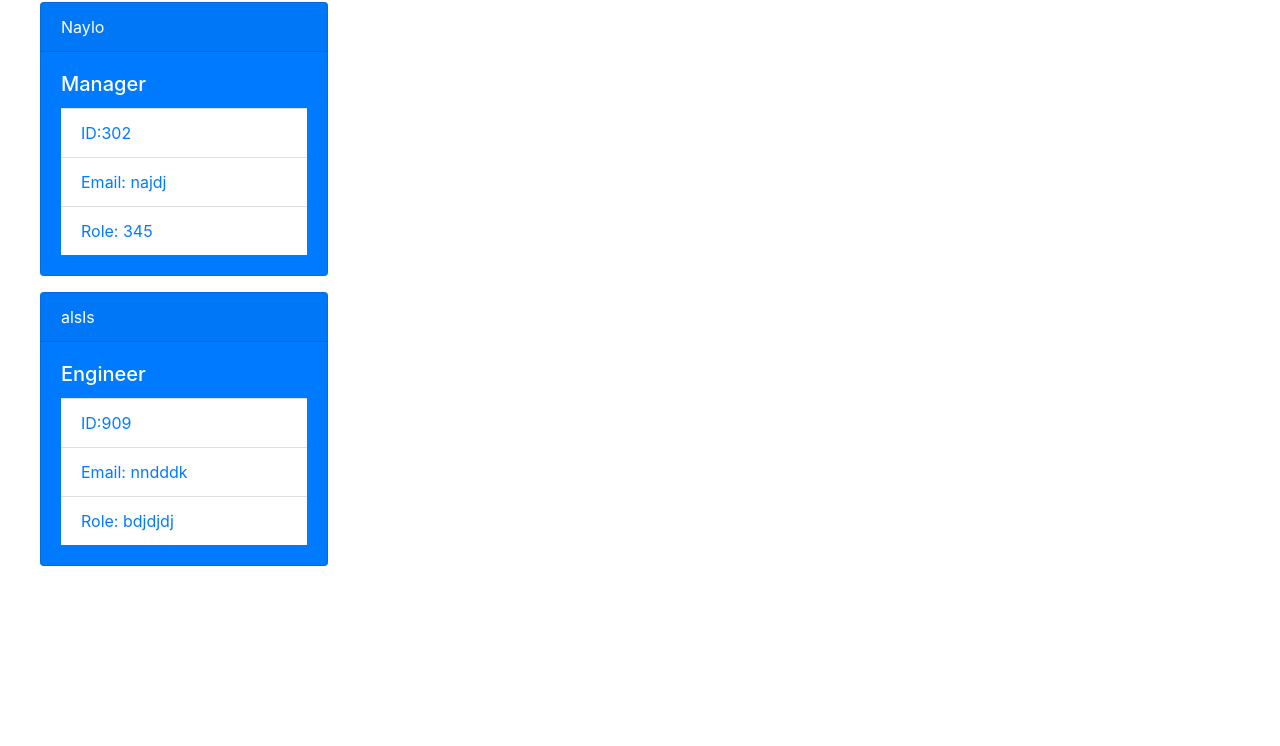
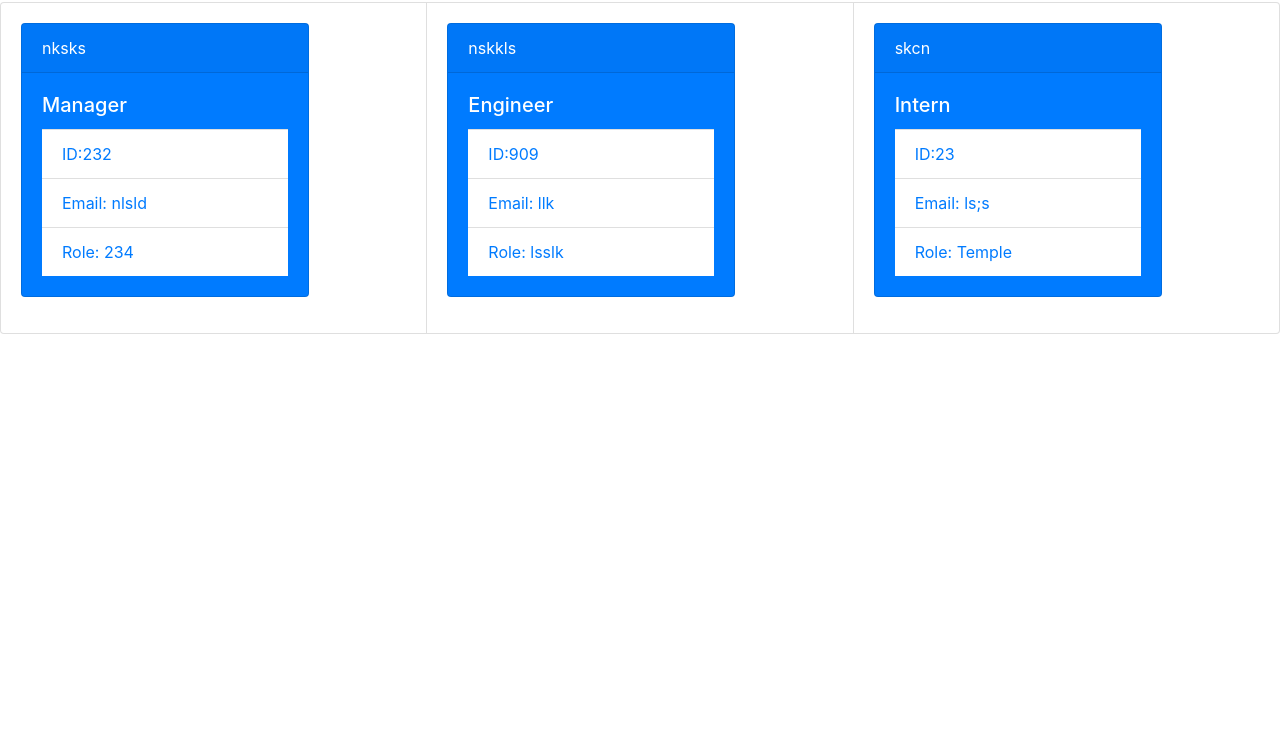
Before and after one commit to nayonnapurnell/Team-Profile-Generator-NodeJS, a website: page main/index.html in a window 1280 px wide. Shown: the part 54-800 px from the top of the page. Drawn offline with nearby package versions, Linux system fonts and the light colour scheme.

Commit message:
Updated the cards to be a row

```diff
--- a/main/index.html
+++ b/main/index.html
@@ -9,32 +9,54 @@
     </head>
     <body>
     <h1 class="fs-1">My Team</h1>
-      <ul class="employee-list">
-
+      <div class="card-group">
+        <div class="card">
+        <div class="card-body">
         <div class="card text-white bg-primary mb-3" style="max-width: 18rem;">
-        <div class="card-header name">Naylo</div>
+        <div class="card-header name">nksks</div>
         <div class="card-body text-primary">
-        <h5 class="card-title text-white"><i class="fa-solid fa-mug-saucer"></i> Manager</h5>
+        <h5 class="card-title text-white">Manager</h5>
         <ul class="list-group list-group-flush">
-        <li class="list-group-item id">ID:302</li>
-        <li class="list-group-item email">Email: najdj</li>
-        <li class="list-group-item role">Role: 345</li>
+        <li class="list-group-item id">ID:232</li>
+        <li class="list-group-item email">Email: nlsld</li>
+        <li class="list-group-item role">Role: 234</li>
         </ul>
         </div>
         </div>
         </div>
+        </div>
+        <div class="card">
+        <div class="card-body">
         <div class="card text-white bg-primary mb-3" style="max-width: 18rem;">
-        <div class="card-header name">alsls</div>
+        <div class="card-header name">nskkls</div>
         <div class="card-body text-primary">
         <h5 class="card-title text-white">Engineer</h5>
         <ul class="list-group list-group-flush">
         <li class="list-group-item id">ID:909</li>
-        <li class="list-group-item email">Email: nndddk</li>
-        <li class="list-group-item role">Role: bdjdjdj</li>
+        <li class="list-group-item email">Email: llk</li>
+        <li class="list-group-item role">Role: lsslk</li>
         </ul>
         </div>
         </div>
         </div>
-      </ul>
+        </div>
+
+        <div class="card">
+        <div class="card-body">
+        <div class="card text-white bg-primary mb-3" style="max-width: 18rem;">
+        <div class="card-header name">skcn</div>
+        <div class="card-body text-primary">
+        <h5 class="card-title text-white">Intern</h5>
+        <ul class="list-group list-group-flush">
+        <li class="list-group-item id">ID:23</li>
+        <li class="list-group-item email">Email: ls;s</li>
+        <li class="list-group-item role">Role: Temple</li>
+        </ul>
+        </div>
+        </div>
+        </div>
+        </div>
+
+      </div>
     </body>
     </html>
```
Also changed, not shown: main/index.js (+13 -8 lines).
